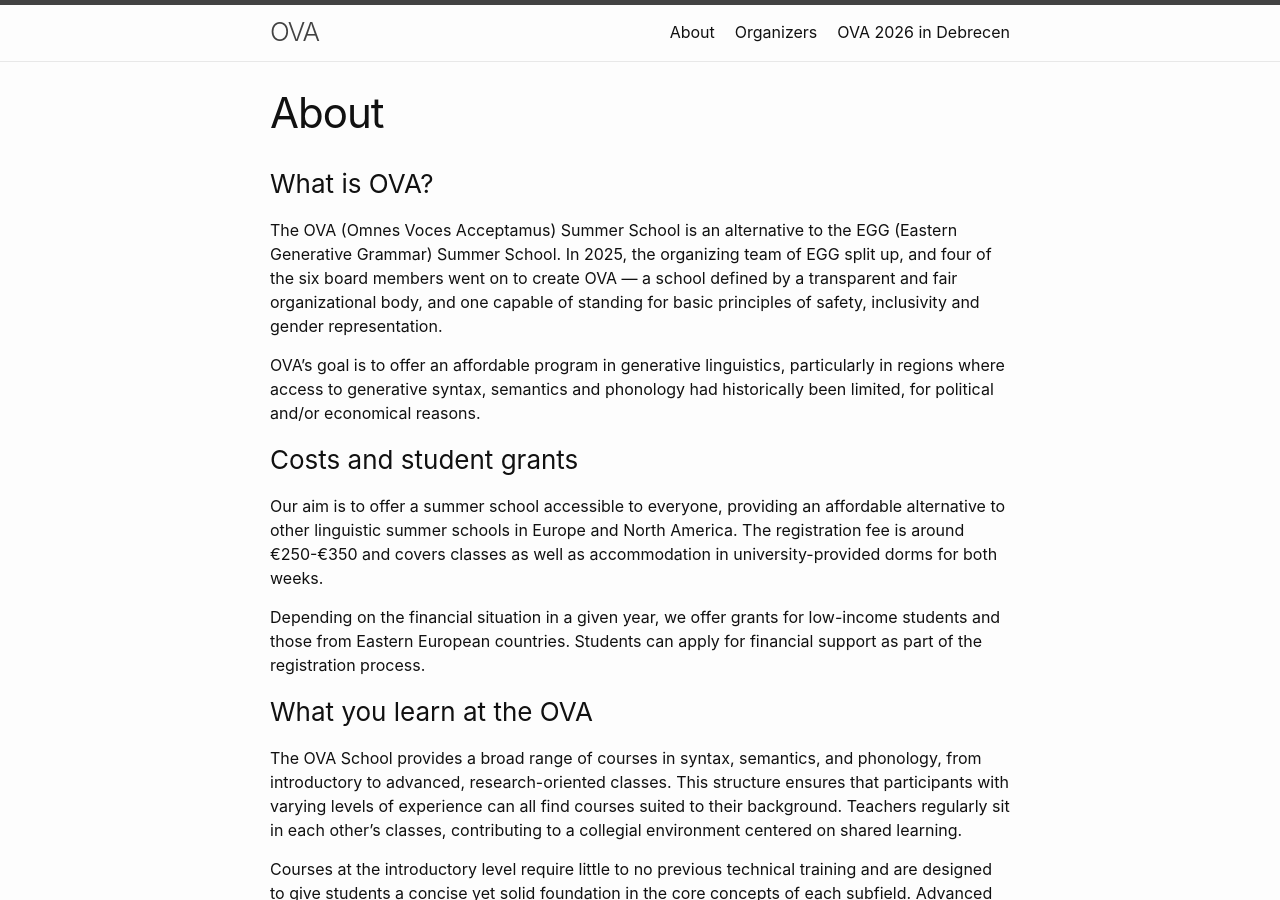
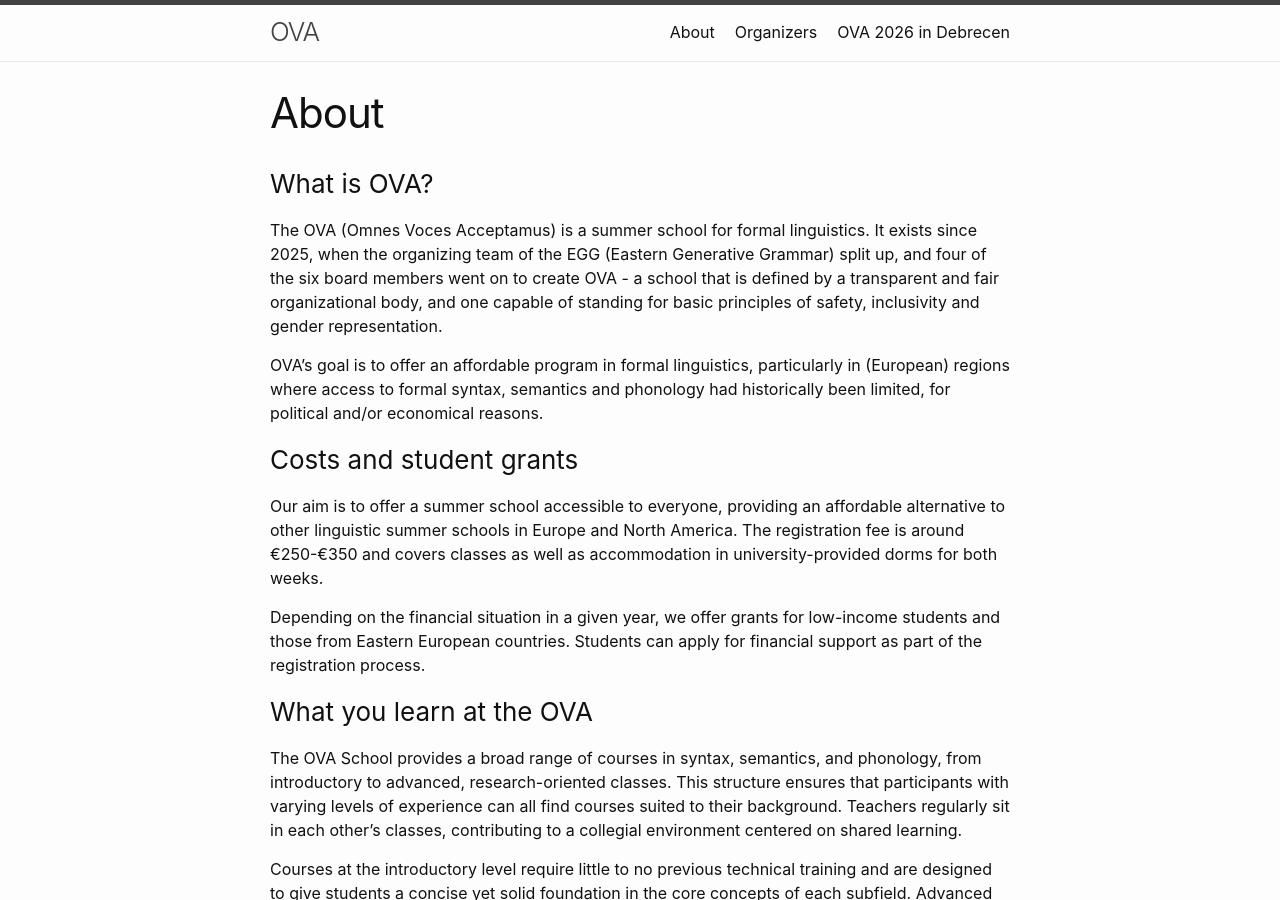
Before and after one commit to ovaschool/ovaschool.github.io, a Jekyll site: the page built from staticpages/about.markdown, in a window 1280 px wide and 900 px high. Built offline with Jekyll 4.4.1, drawn with Linux system fonts in a browser that asks for light colours.

Commit message:
Update about.markdown

```diff
--- a/staticpages/about.markdown
+++ b/staticpages/about.markdown
@@ -6,9 +6,9 @@ permalink: /about/
 
 ### What is OVA?
 
-The OVA (Omnes Voces Acceptamus) Summer School is an alternative to the EGG (Eastern Generative Grammar) Summer School. In 2025, the organizing team of EGG split up, and four of the six board members went on to create OVA — a school defined by a transparent and fair organizational body, and one capable of standing for basic principles of safety, inclusivity and gender representation.
+The OVA (Omnes Voces Acceptamus) is a summer school for formal linguistics. It exists since 2025, when the organizing team of the EGG (Eastern Generative Grammar) split up, and four of the six board members went on to create OVA - a school that is defined by a transparent and fair organizational body, and one capable of standing for basic principles of safety, inclusivity and gender representation.
 
-OVA's goal is to offer an affordable program in generative linguistics, particularly in regions where access to generative syntax, semantics and phonology had historically been limited, for political and/or economical reasons.
+OVA's goal is to offer an affordable program in formal linguistics, particularly in (European) regions where access to formal syntax, semantics and phonology had historically been limited, for political and/or economical reasons.
 
 
 ### Costs and student grants
```
